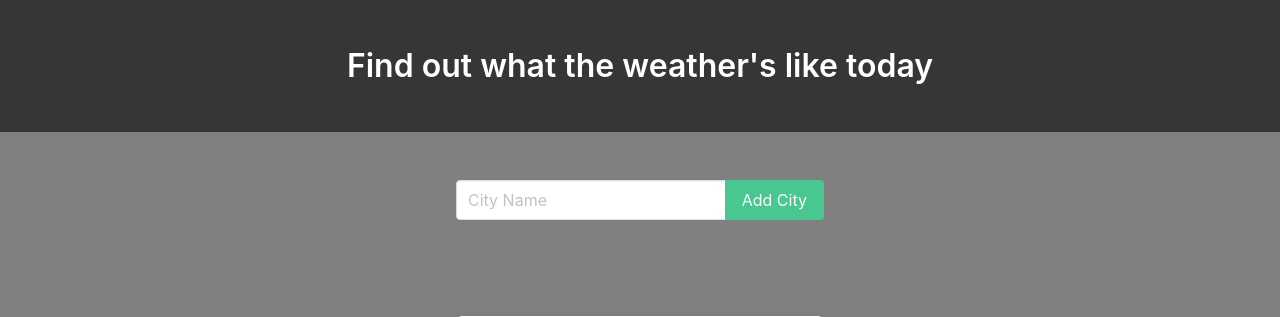
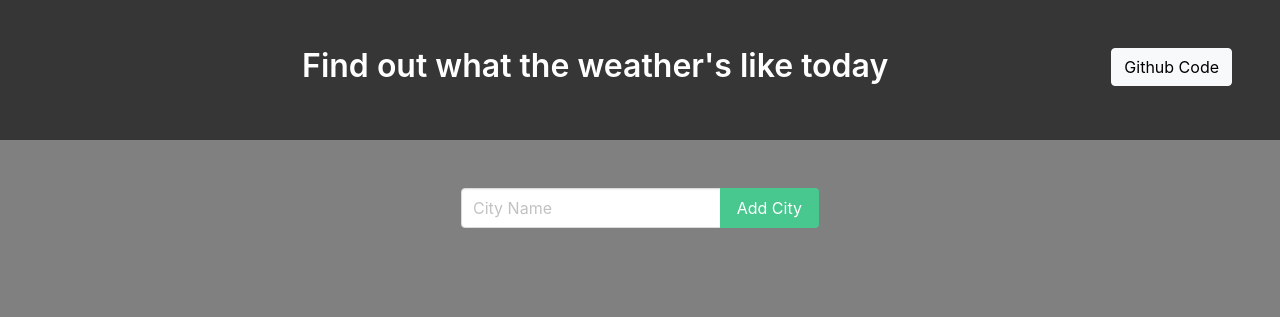
Before and after one commit to Moali97/WeatherApp, a Django app: page / in a window 1280 px wide. Shown: the top 317 px of the page. Run offline with Django 3.2, Linux system fonts and the light colour scheme; data comes from the database, SQL or seed files in the repository; data that the repository does not hold is empty; some libraries are stand-ins or nearby versions.

Commit message:
Added code for github link

```diff
--- a/static/css/main.css
+++ b/static/css/main.css
@@ -7,3 +7,8 @@
 .title{
   text-align: center;
 }
+
+.nav-right{
+   float: right;
+   color: #000000;
+}
--- a/templates/weatherApp/index.html
+++ b/templates/weatherApp/index.html
@@ -8,11 +8,16 @@
     <title>What's the weather like?</title>
     <link rel="stylesheet" href="https://cdnjs.cloudflare.com/ajax/libs/bulma/0.6.2/css/bulma.css" />
     <link href="{% static 'css/main.css' %}" rel="stylesheet">
+    <link rel="stylesheet" href="https://maxcdn.bootstrapcdn.com/bootstrap/4.0.0/css/bootstrap.min.css"
+          integrity="sha384-Gn5384xqQ1aoWXA+058RXPxPg6fy4IWvTNh0E263XmFcJlSAwiGgFAW/dAiS6JXm" crossorigin="anonymous">
 
 </head>
     <body style="background-color:grey;">
     <section class="hero is-dark">
         <div class="hero-body">
+            <div class="nav-right">
+            <a href="https://github.com/Moali97/ToDo-App" target="_blank" button type="button" class="btn btn-light" >Github Code</a>
+            </div>
             <div class="container">
                 <h1 class="title">
                     Find out what the weather's like today
```
